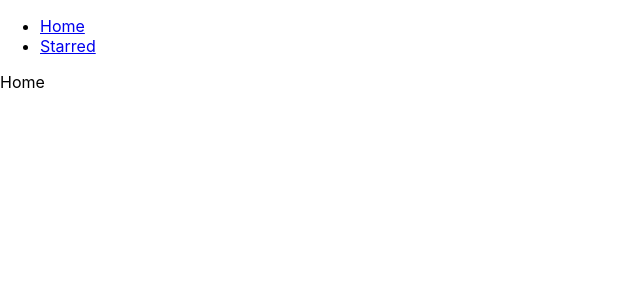
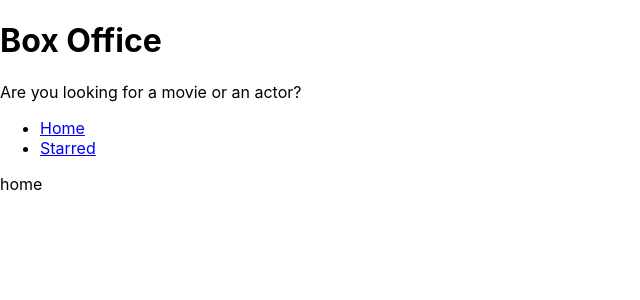
Before and after one commit to truejojo/box-office, a React (Create React App) app: page / in a window 1280 px wide. Shown: the top 300 px of the page, without its empty margins (0-640 px from the left). Built offline with nearby package versions, Linux system fonts and the light colour scheme.

Commit message:
added layout management and created title

```diff
--- a/src/App.tsx
+++ b/src/App.tsx
@@ -1,5 +1,4 @@
 import { Routes, Route } from "react-router-dom";
-import Navs from "./components/Navs";
 import Home from "./pages/Home";
 import Starred from "./pages/Starred";
 import NotFound from "./pages/NotFound";
@@ -7,7 +6,6 @@
 function App() {
   return (
     <div>
-      <Navs />
       <Routes>
         <Route index path="/" element={<Home />} />
         <Route path="/home" element={<Home />} />
--- /dev/null
+++ b/src/components/MainPageLayout.tsx
@@ -0,0 +1,22 @@
+import React from "react";
+import Navs from "./Navs";
+import Title from "./Title";
+
+interface IMainPageLayoutProps {
+  children: React.ReactNode;
+}
+
+const MainPageLayout = ({ children }: IMainPageLayoutProps) => {
+  return (
+    <div>
+      <Title
+        title="Box Office"
+        subtitle="Are you looking for a movie or an actor?"
+      />
+      <Navs />
+      {children}
+    </div>
+  );
+};
+
+export default MainPageLayout;
--- /dev/null
+++ b/src/components/Title.tsx
@@ -0,0 +1,17 @@
+import React from 'react'
+
+interface ITitleProps {
+  title: string;
+  subtitle: string;
+}
+
+const Title = ({title, subtitle}: ITitleProps) => {
+  return (
+    <div>
+      <h1>{title}</h1>
+      <p>{subtitle}</p>
+    </div>
+  )
+}
+
+export default Title
--- a/src/pages/Home.tsx
+++ b/src/pages/Home.tsx
@@ -1,9 +1,8 @@
-import React from 'react'
+import React from "react";
+import MainPageLayout from "../components/MainPageLayout";
 
 const Home = () => {
-  return (
-    <div>Home</div>
-  )
-}
+  return <MainPageLayout>home</MainPageLayout>;
+};
 
-export default Home
+export default Home;
--- a/src/pages/NotFound.tsx
+++ b/src/pages/NotFound.tsx
@@ -1,8 +1,8 @@
 import React from 'react'
-
+import MainPageLayout from '../components/MainPageLayout'
 const NotFound = () => {
   return (
-    <div>NotFound</div>
+    <MainPageLayout>NotFound</MainPageLayout>
   )
 }
 
--- a/src/pages/Starred.tsx
+++ b/src/pages/Starred.tsx
@@ -1,8 +1,11 @@
 import React from 'react'
+import MainPageLayout from '../components/MainPageLayout'
 
 const Starred = () => {
   return (
-    <div>Starred</div>
+    <MainPageLayout>
+      starred
+    </MainPageLayout>
   )
 }
 
```
